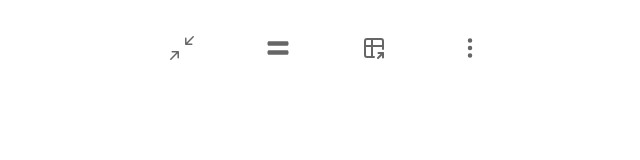
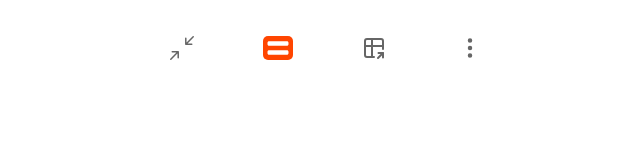
Before and after one commit to Shubhamkoli921/infotrixs, a React (Create React App) app: page / in a window 1280 px wide. Shown: the top 160 px of the page, without its empty margins (314-954 px from the left). Built offline with nearby package versions, Linux system fonts and the light colour scheme.

Commit message:
.center styles Updated

```diff
--- a/src/css/style.css
+++ b/src/css/style.css
@@ -91,13 +91,13 @@ body{
     color: orangered;
 }
 .equals{
-    /* color: white; */
+    color: white;
     display: flex;
     margin: auto;
     justify-content: center;
     width: 30px;
     border-radius: 5px;
-    /* background-color: orangered; */
+    background-color: orangered;
 }
 
 .center{
```
